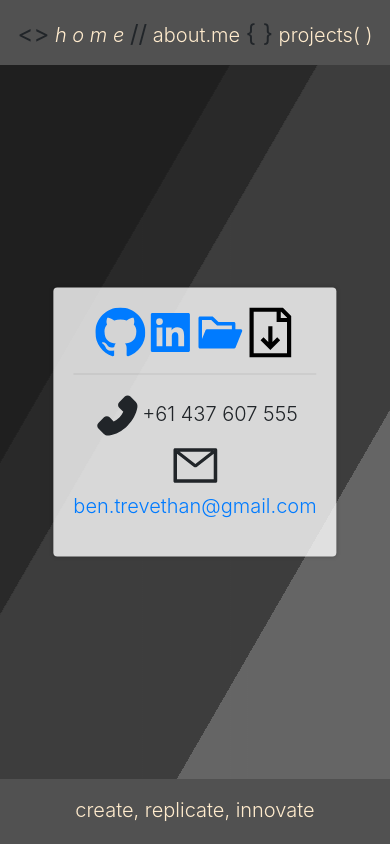
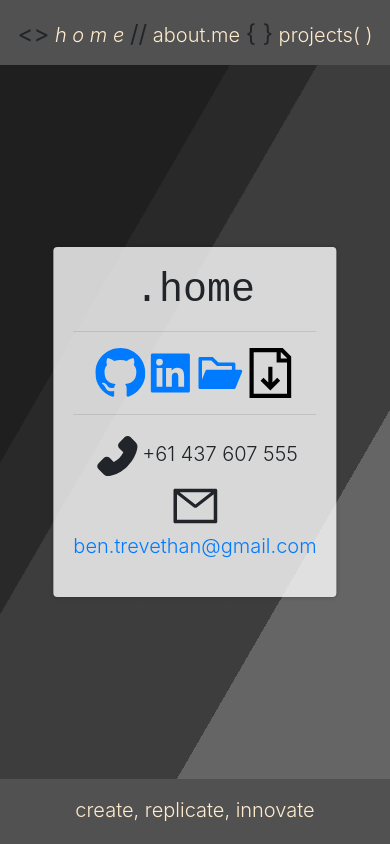
Before and after one commit to bendemic90/react-portfolio, a React (Create React App) app: page /#/ in a window 390 px wide. Built offline with nearby package versions, Linux system fonts and the light colour scheme; the HTML template or start-up script is replaced by a standard one.

Commit message:
more responsiveness and pixel pushing

```diff
--- a/src/components/Landing.js
+++ b/src/components/Landing.js
@@ -6,6 +6,7 @@ import pdf from "../assets/pdf/ben-trev-2021.pdf"
 export default function Landing() {
     return (
         <>
+        <h1>.home</h1><hr/>
         <p className="lead">
           <a
             target="_blank"
--- a/src/components/Project.js
+++ b/src/components/Project.js
@@ -5,7 +5,7 @@ import emp from "../assets/img/employee.png"
 import trailer from "../assets/img/trailer.png"
 
 function Project() {
-  const projectsStr = '{...}'
+  const projectsStr = '[{}]'
   return (
     <>
       <h1>projects{projectsStr}</h1><hr/>
```
